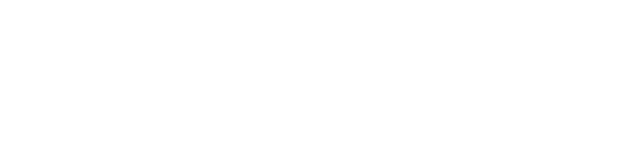
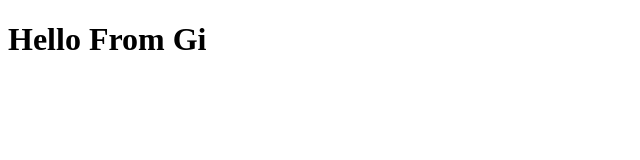
Before and after one commit to MohamedSeliem-Coder/ExampleGit, a plain HTML site: page index.html in a window 1280 px wide. Shown: the whole page, without its empty margins (0-640 px from the left). Drawn offline with Linux system fonts and the light colour scheme.

Commit message:
First Commit Now

```diff
--- a/index.html
+++ b/index.html
@@ -7,6 +7,8 @@
     <title>Document</title>
 </head>
 <body>
-
+    <div>
+        <h1>Hello From Gi</h1>
+    </div>
 </body>
 </html>
```
